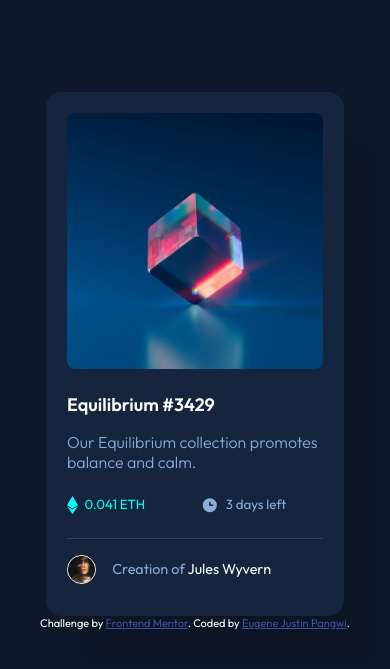
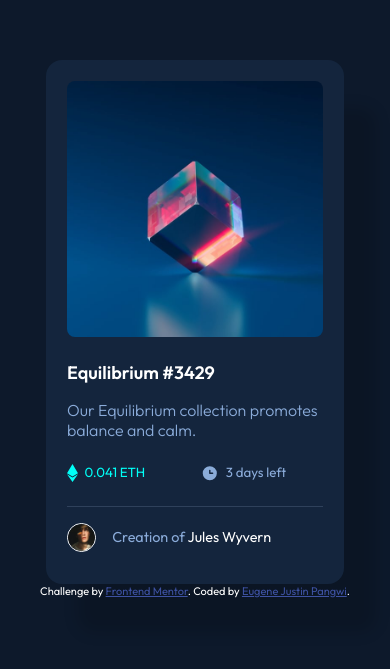
Before and after one commit to ejionaut/NFT-preview-card, a plain HTML site: page index.html in a window 390 px wide. Shown: the part 141-810 px from the top of the page. Drawn offline with Linux system fonts and the light colour scheme.

Commit message:
Update styles.css

```diff
--- a/styles.css
+++ b/styles.css
@@ -166,7 +166,7 @@
   @media only screen and (max-width: 650px){
 
     body{
-      padding: 5rem 2rem;
+      padding: 3rem 2rem;
     }
 
     .NFT__Container{
```
